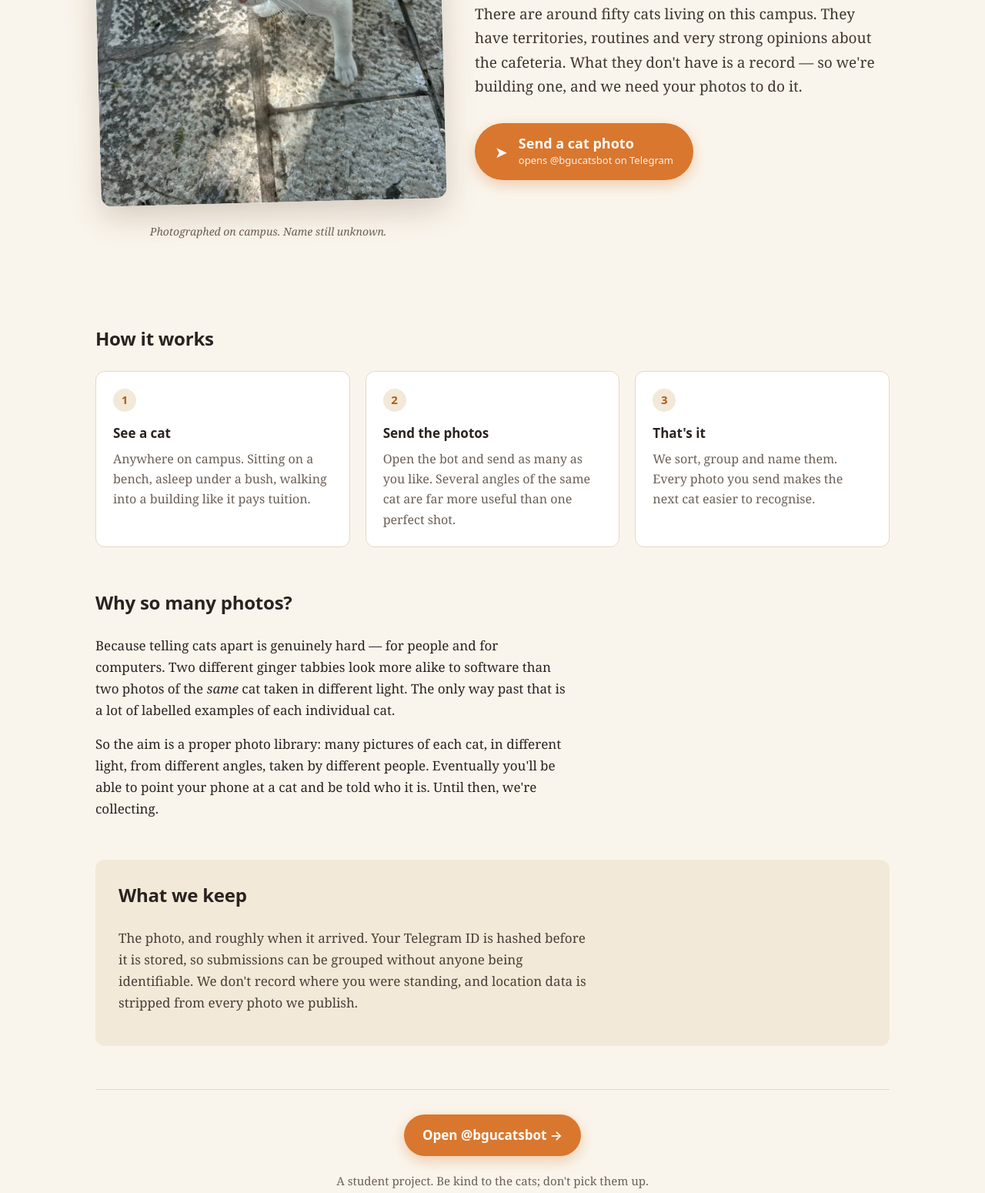
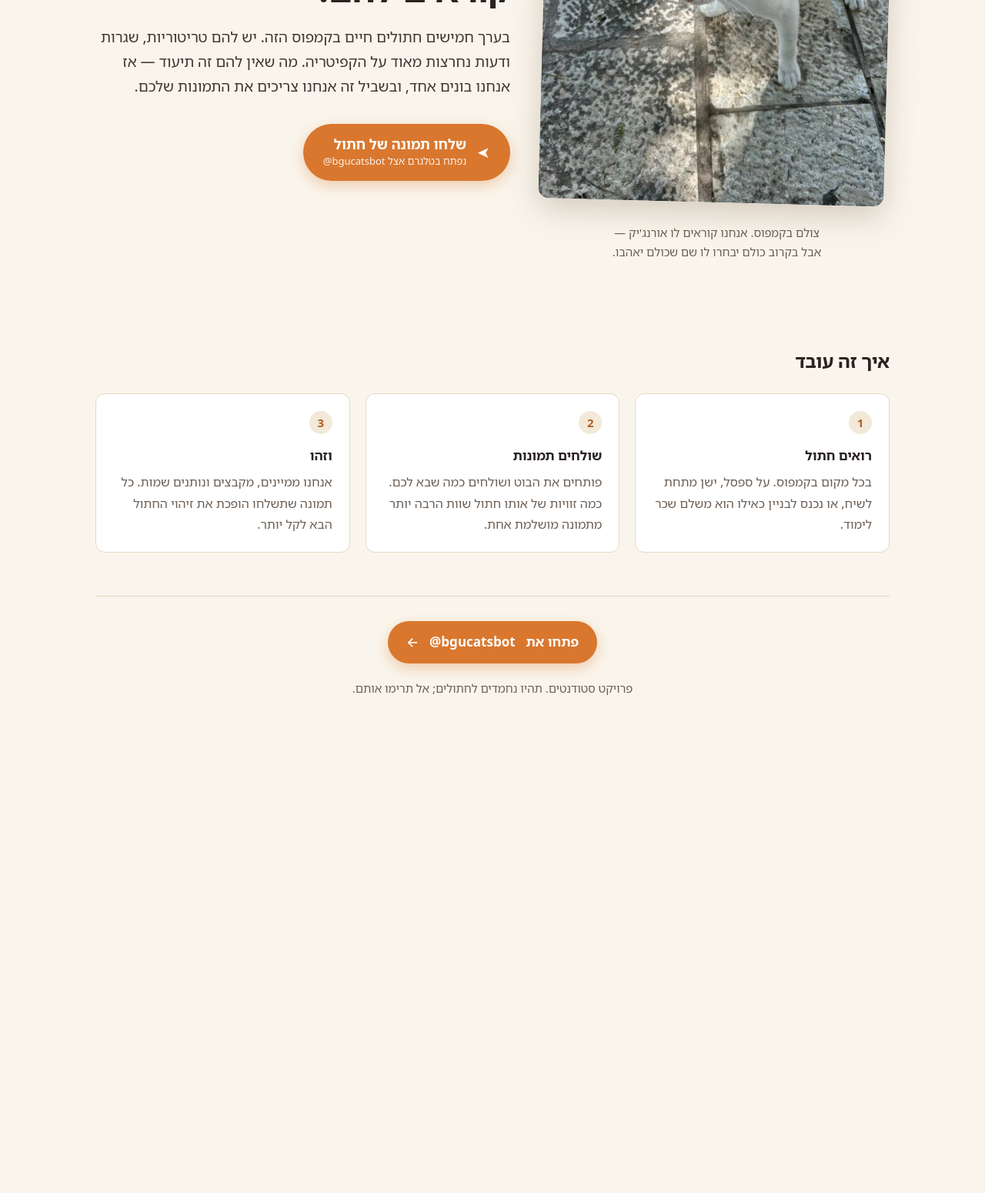
Before and after one commit to ARIP-org/BGUcats, a plain HTML site: page site/index.html in a window 1280 px wide. Shown: the part 388-1938 px from the top of the page at 77% size. After the commit the page ends 1355 px from the top, so only its background shows below. Drawn offline with Linux system fonts and the light colour scheme.

Commit message:
Translate the landing page and poster to Hebrew, and cut the long copy
The audience is students walking past a wall in Beer-Sheva, so the page
is now Hebrew and RTL. The "why so many photos" and "what we keep"
sections are gone — they were the two longest blocks on the page and the
two nobody standing in the sun was going to read.

Kept: the headline, the photo, the lede, how-it-works, both bot buttons,
and the footer note. The photo caption now introduces the cat by the
name we use for him rather than admitting we have none.

Typographic consequences of RTL, each small and each visible if missed:
serif is dropped throughout (Hebrew serif coverage in system fonts is
patchy and inconsistent between devices); the caption loses its italic
(Hebrew has no true italic, so browsers fake one by slanting glyphs);
the photo tilt and the ➤ in the button are mirrored, since neither is
bidi-aware; and Latin runs (@bgucatsbot, the URL) are wrapped in
dir="ltr" so their punctuation doesn't migrate.

Also pins the six provider_details Cognito fills in for a Google IdP.
Without them every future plan proposed deleting them, and a plan that
always says something is a plan nobody reads. `plan` is now clean.

Co-Authored-By: Claude Opus 5 <noreply@anthropic.com>
Claude-Session: https://claude.ai/code/session_015p492SSoX95fCSs8ov7khX

```diff
--- a/site/index.html
+++ b/site/index.html
@@ -1,17 +1,17 @@
 <!doctype html>
-<html lang="en">
+<html lang="he" dir="rtl">
   <head>
     <meta charset="utf-8" />
     <meta name="viewport" content="width=device-width, initial-scale=1" />
-    <title>BGUcats — the cats of Ben-Gurion University</title>
+    <title>חתולי בן-גוריון</title>
     <meta
       name="description"
-      content="We're building a proper record of the cats who live on the BGU campus. Send us a photo and help name them."
+      content="אנחנו בונים תיעוד אמיתי של החתולים שחיים בקמפוס. שלחו תמונה ועזרו לנו לתת להם שמות."
     />
-    <meta property="og:title" content="BGUcats" />
+    <meta property="og:title" content="חתולי בן-גוריון" />
     <meta
       property="og:description"
-      content="Help us identify, name and keep track of the cats who live on campus."
+      content="עזרו לנו לזהות ולתת שמות לחתולים שחיים בקמפוס."
     />
     <meta property="og:image" content="/hero.webp" />
     <link rel="stylesheet" href="/styles.css" />
@@ -26,93 +26,68 @@
         <figure>
           <img
             src="/hero.webp"
-            alt="A ginger-and-white cat on the paving stones of the BGU campus, looking up at the camera"
+            alt="חתול ג'ינג'י-לבן על ריצוף הקמפוס, מביט למעלה אל המצלמה"
           />
-          <figcaption>Photographed on campus. Name still unknown.</figcaption>
+          <figcaption>
+            צולם בקמפוס. אנחנו קוראים לו אורנג'יק — אבל בקרוב כולם יבחרו לו שם
+            שכולם יאהבו.
+          </figcaption>
         </figure>
 
         <div class="hero-text">
-          <p class="kicker">Ben-Gurion University · Beer-Sheva</p>
-          <h1>Everyone knows the campus cats.<br />Nobody knows their names.</h1>
+          <p class="kicker">אוניברסיטת בן-גוריון · באר שבע</p>
+          <h1>כולם מכירים את חתולי הקמפוס.<br />אף אחד לא יודע איך קוראים להם.</h1>
           <p class="lede">
-            There are around fifty cats living on this campus. They have
-            territories, routines and very strong opinions about the cafeteria.
-            What they don't have is a record — so we're building one, and we
-            need your photos to do it.
+            בערך חמישים חתולים חיים בקמפוס הזה. יש להם טריטוריות, שגרות ודעות
+            נחרצות מאוד על הקפיטריה. מה שאין להם זה תיעוד — אז אנחנו בונים אחד,
+            ובשביל זה אנחנו צריכים את התמונות שלכם.
           </p>
 
           <a class="cta" href="https://t.me/bgucatsbot">
             <span class="cta-icon" aria-hidden="true">➤</span>
             <span>
-              <b>Send a cat photo</b>
-              <small>opens @bgucatsbot on Telegram</small>
+              <b>שלחו תמונה של חתול</b>
+              <small>נפתח בטלגרם אצל <span dir="ltr">@bgucatsbot</span></small>
             </span>
           </a>
         </div>
       </section>
 
       <section class="steps">
-        <h2>How it works</h2>
+        <h2>איך זה עובד</h2>
         <ol>
           <li>
             <span class="num">1</span>
-            <h3>See a cat</h3>
+            <h3>רואים חתול</h3>
             <p>
-              Anywhere on campus. Sitting on a bench, asleep under a bush,
-              walking into a building like it pays tuition.
+              בכל מקום בקמפוס. על ספסל, ישן מתחת לשיח, או נכנס לבניין כאילו הוא
+              משלם שכר לימוד.
             </p>
           </li>
           <li>
             <span class="num">2</span>
-            <h3>Send the photos</h3>
+            <h3>שולחים תמונות</h3>
             <p>
-              Open the bot and send as many as you like. Several angles of the
-              same cat are far more useful than one perfect shot.
+              פותחים את הבוט ושולחים כמה שבא לכם. כמה זוויות של אותו חתול שוות
+              הרבה יותר מתמונה מושלמת אחת.
             </p>
           </li>
           <li>
             <span class="num">3</span>
-            <h3>That's it</h3>
+            <h3>וזהו</h3>
             <p>
-              We sort, group and name them. Every photo you send makes the
-              next cat easier to recognise.
+              אנחנו ממיינים, מקבצים ונותנים שמות. כל תמונה שתשלחו הופכת את זיהוי
+              החתול הבא לקל יותר.
             </p>
           </li>
         </ol>
       </section>
 
-      <section class="why">
-        <h2>Why so many photos?</h2>
-        <p>
-          Because telling cats apart is genuinely hard — for people and for
-          computers. Two different ginger tabbies look more alike to software
-          than two photos of the <em>same</em> cat taken in different light.
-          The only way past that is a lot of labelled examples of each
-          individual cat.
-        </p>
-        <p>
-          So the aim is a proper photo library: many pictures of each cat, in
-          different light, from different angles, taken by different people.
-          Eventually you'll be able to point your phone at a cat and be told
-          who it is. Until then, we're collecting.
-        </p>
-      </section>
-
-      <section class="privacy">
-        <h2>What we keep</h2>
-        <p>
-          The photo, and roughly when it arrived. Your Telegram ID is hashed
-          before it is stored, so submissions can be grouped without anyone
-          being identifiable. We don't record where you were standing, and
-          location data is stripped from every photo we publish.
-        </p>
-      </section>
-
       <footer>
         <a class="cta cta-small" href="https://t.me/bgucatsbot">
-          Open @bgucatsbot →
+          פתחו את <span dir="ltr">@bgucatsbot</span> ←
         </a>
-        <p>A student project. Be kind to the cats; don't pick them up.</p>
+        <p>פרויקט סטודנטים. תהיו נחמדים לחתולים; אל תרימו אותם.</p>
       </footer>
     </main>
   </body>
--- a/site/styles.css
+++ b/site/styles.css
@@ -20,11 +20,15 @@ html {
   -webkit-text-size-adjust: 100%;
 }
 
+/* Sans throughout rather than the serif this started as: Hebrew serif
+   coverage in system fonts is patchy and inconsistent between devices,
+   and a half-rendered headline is worse than a plain one. */
 body {
   margin: 0;
   background: var(--sand);
   color: var(--ink);
-  font: 17px/1.65 ui-serif, Georgia, "Times New Roman", serif;
+  font: 17px/1.7 system-ui, -apple-system, "Segoe UI", "Noto Sans Hebrew",
+    "Arial Hebrew", Arial, sans-serif;
   -webkit-font-smoothing: antialiased;
 }
 
@@ -32,16 +36,6 @@ main {
   max-width: 1080px;
   margin: 0 auto;
   padding: 32px 24px 60px;
-}
-
-h1,
-h2,
-h3,
-.kicker,
-.cta,
-.num {
-  font-family: ui-sans-serif, system-ui, -apple-system, "Segoe UI", Roboto,
-    "Helvetica Neue", Arial, sans-serif;
 }
 
 /* ---------- hero ---------- */
@@ -64,17 +58,21 @@ h3,
   object-fit: cover;
   border-radius: 14px;
   /* Slight tilt: it should read as a photo pinned to a board, not a stock
-     image in a hero slot. */
-  transform: rotate(-1.5deg);
+     image in a hero slot. Leans away from the text, which in RTL puts the
+     photo on the right — so the rotation is mirrored too. */
+  transform: rotate(1.5deg);
   box-shadow: 0 14px 40px rgba(80, 55, 30, 0.22);
 }
 
+/* No italic: Hebrew has no true italic face, so browsers fake one by
+   slanting the glyphs, which looks wrong. */
 .hero figcaption {
   margin-top: 18px;
-  font-size: 14px;
-  font-style: italic;
+  font-size: 15px;
   color: var(--ink-soft);
   text-align: center;
+  max-width: 34ch;
+  margin-inline: auto;
 }
 
 .kicker {
@@ -132,8 +130,10 @@ h1 {
   opacity: 0.9;
 }
 
+/* ➤ is not a bidi-mirrored character, so RTL has to flip it by hand. */
 .cta-icon {
   font-size: 20px;
+  transform: scaleX(-1);
 }
 
 .cta-small {
@@ -193,28 +193,6 @@ h2 {
   color: var(--ink-soft);
 }
 
-.why,
-.privacy {
-  max-width: 65ch;
-}
-
-.why p,
-.privacy p {
-  margin: 0 0 16px;
-}
-
-.privacy {
-  background: var(--sand-2);
-  border-radius: 12px;
-  padding: 26px 30px;
-  max-width: none;
-}
-
-.privacy p {
-  max-width: 65ch;
-  color: #4a3f38;
-}
-
 footer {
   margin-top: 56px;
   padding-top: 32px;
```
Also changed, not shown: 2 other files.
